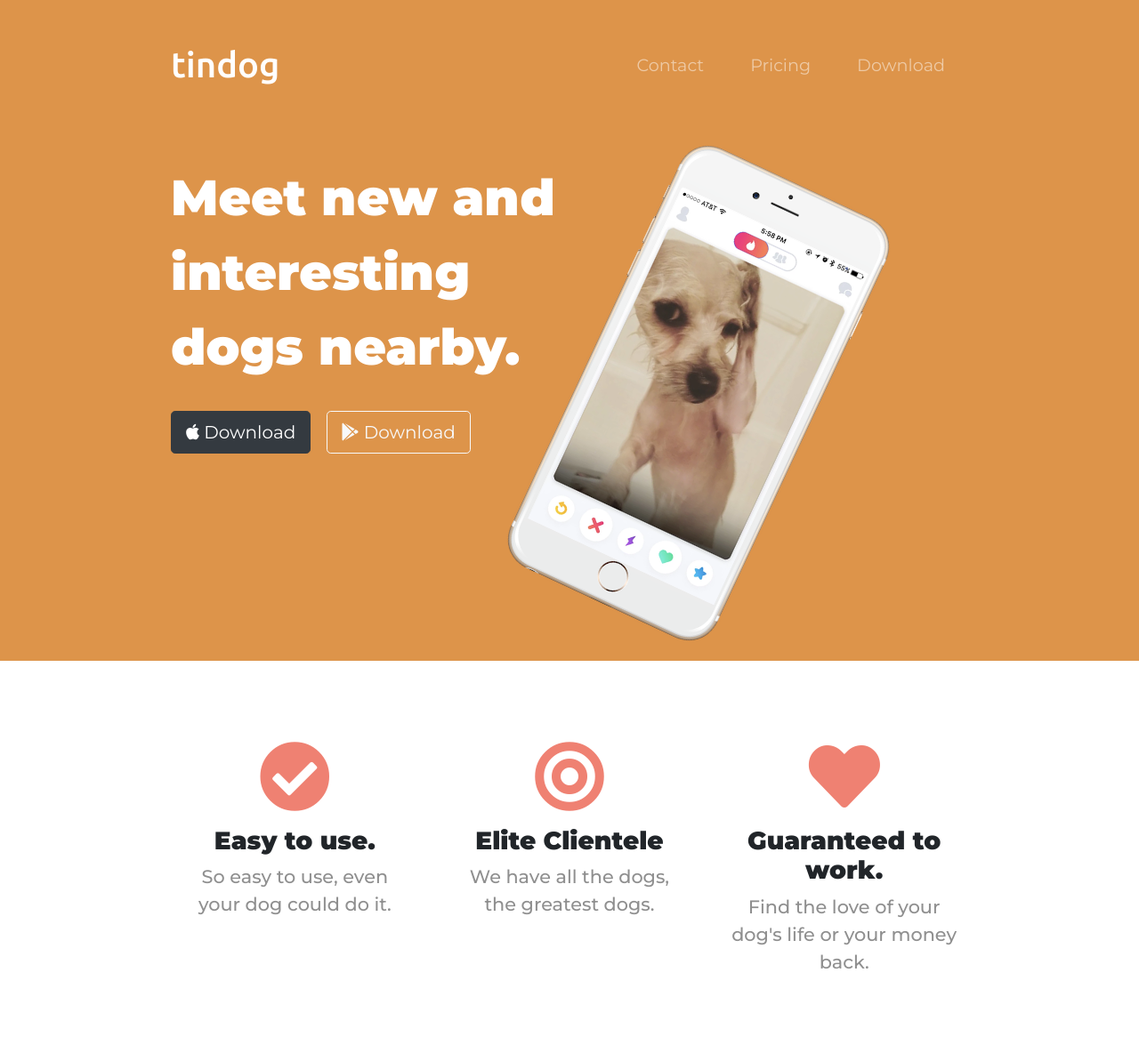
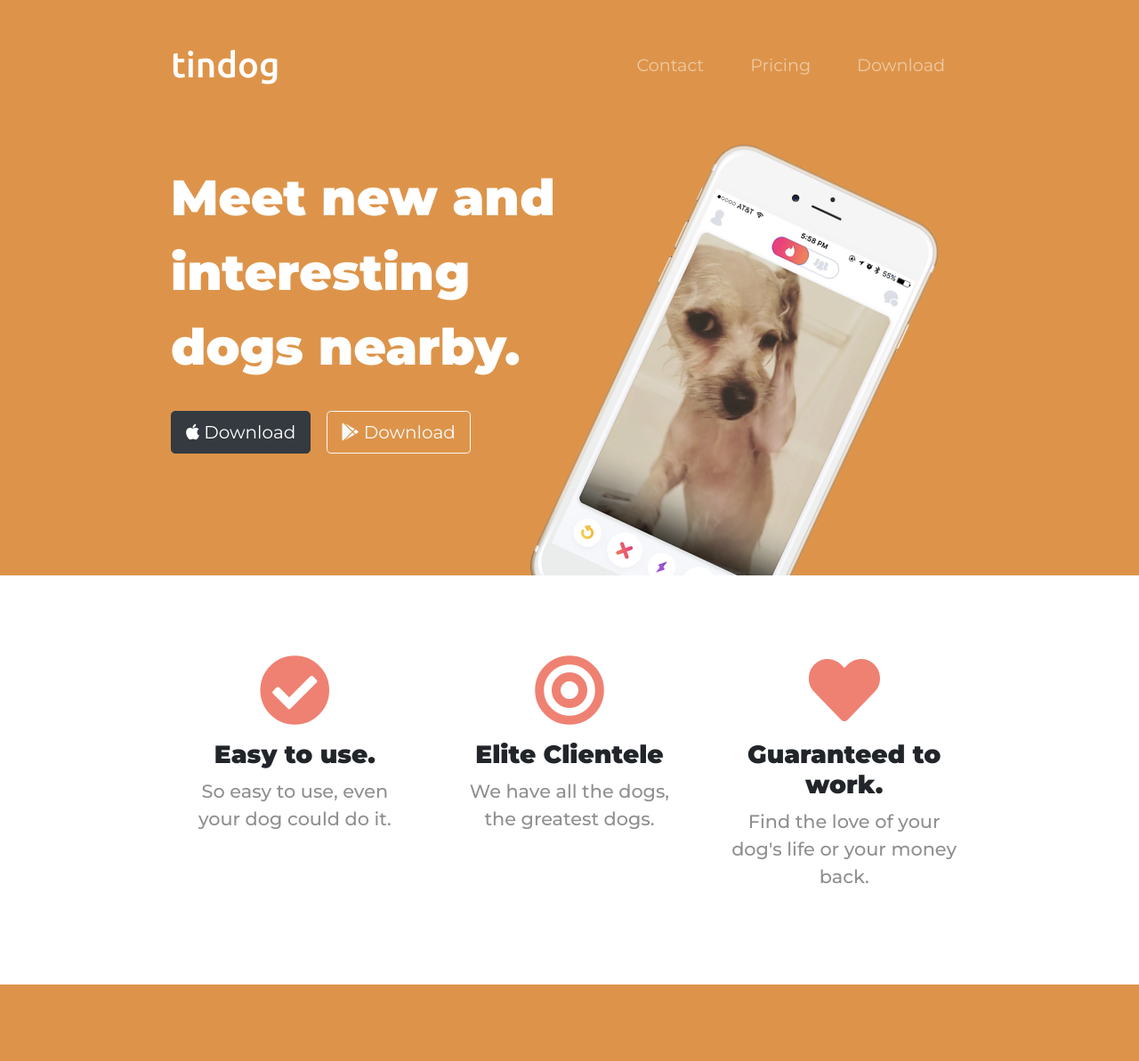
Before and after one commit to erykschubert/WebDevLearn, a plain HTML site: page TinDog/index.html in a window 1280 px wide. Shown: the top 1193 px of the page at 89% size. Drawn offline with nearby package versions, Linux system fonts and the light colour scheme.

Commit message:
Dodane kolejne rzeczy do TinDogga

```diff
--- a/TinDog/css/styles.css
+++ b/TinDog/css/styles.css
@@ -8,7 +8,7 @@ body {
 }
 
 .container-fluid {
-    padding: 3% 15%;
+    padding: 3% 15% 9% 15%;
 }
 
 #title h1 {
@@ -50,12 +50,18 @@ body {
 .title-image {
     width: 60%;
     transform: rotate(25deg);
+    z-index: 0;
+    position: absolute;
+    right: 30%;
 }
 
 /* Features */
 
 #features {
-padding: 7% 15%;
+    padding: 7% 15%;
+    background-color: white;
+    z-index: 1;
+    position: relative;
 }
 
 .feature {
```
